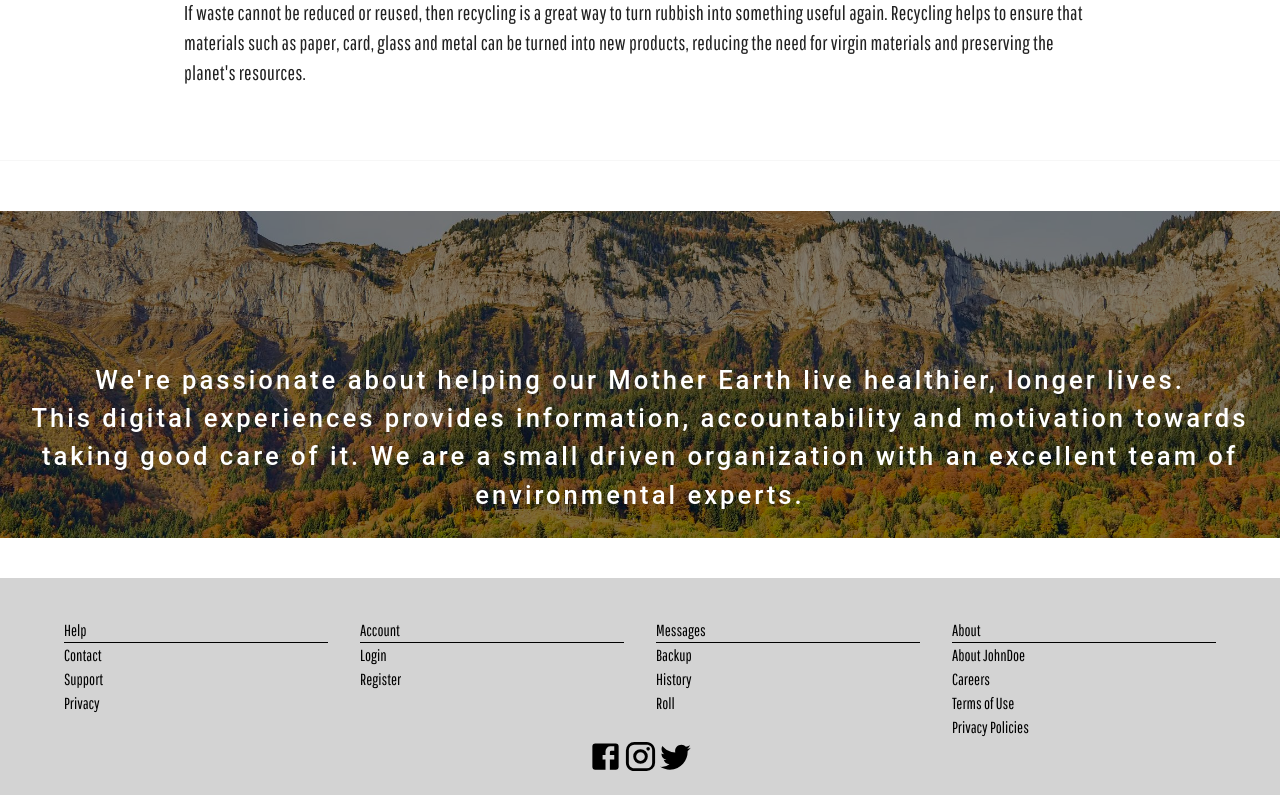
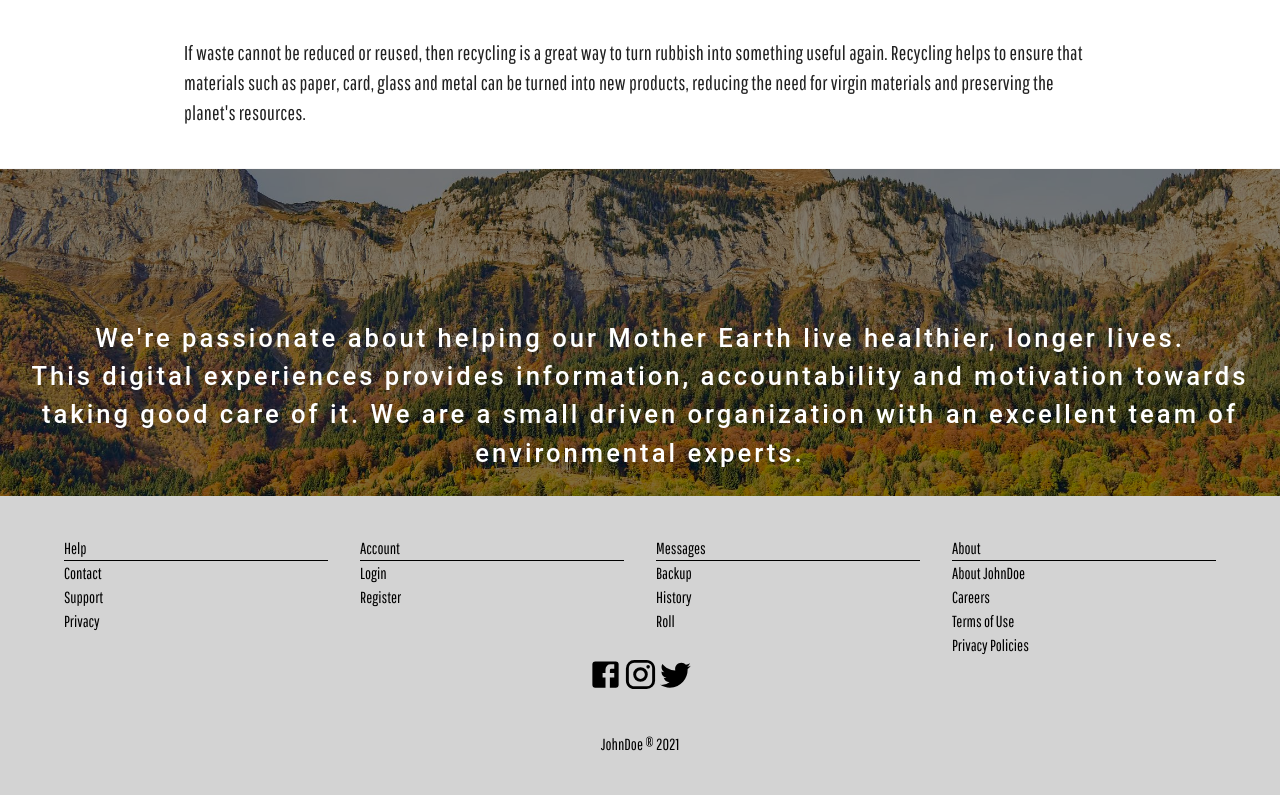
Before and after one commit to arman226/simple-project, a React (Create React App) app: page / in a window 1280 px wide. Shown: the part 1972-2767 px from the top of the page. Built offline with nearby package versions, Linux system fonts and the light colour scheme; a web font is replaced by a local one.

Commit message:
final merged with ragub's work and ready to host

```diff
--- a/package.json
+++ b/package.json
@@ -2,7 +2,7 @@
   "name": "simple-project",
   "version": "0.1.0",
   "private": true,
-  "homepage": "https://arman226.github.io/simple-project",
+  "homepage": "https://Marcelo-Lim.github.io/John-Doe",
   "dependencies": {
     "@material-ui/core": "^4.12.2",
     "@material-ui/icons": "^4.11.2",
--- a/src/components/ProfileComponents/Profile.js
+++ b/src/components/ProfileComponents/Profile.js
@@ -57,10 +57,11 @@ const Profile=({teamProfile})=>{
                     <Container maxWidth="md" >
                         <div className={classes.bots}>
                             <div className="imageContainers">
-                            <img src={current.image}/>
+                            <img src={current.image} alt="current-img"/>
                             </div>
                         <h1>{current.name}</h1>
                         <h2>{current.position}</h2>
+                        <h5>{current.email}</h5>
                         <h6>{current.school}</h6>
                         </div>
                     </Container>
--- a/src/components/ProfileComponents/ProfileData.js
+++ b/src/components/ProfileComponents/ProfileData.js
@@ -10,20 +10,23 @@ const ProfileData= [
         position: 'Project Manager',
         image: Irish,
         school: 'STI College Cubao',
+        email: 'irishfran777@gmail.com',
     },
     {
         id:1,
         name: 'Lim, Marcelo Jr.',
         position: 'Developer',
         image: Marcelo,
-        school: 'STI College Cubao'
+        school: 'STI College Cubao',
+        email: 'jmlimjr@gmail.com',
     },
     {
         id:2,
         name: 'Sta. Ana, Wesley',
         position: 'Developer',
         image: Wes,
-        school: 'STI College Cubao'
+        school: 'STI College Cubao',
+        email: 'artounaguel@gmail.com',
     },
 
     {
@@ -31,7 +34,8 @@ const ProfileData= [
         name: 'Ragub, Angelica F.',
         position: 'Developer',
         image: Angelica,
-        school: 'STI College Cubao'
+        school: 'STI College Cubao',
+        email: 'angelicaragub013@gmail.com',
     },
 ]
 export default ProfileData;
--- a/src/pages/Home.css
+++ b/src/pages/Home.css
@@ -18,8 +18,8 @@ background-image:linear-gradient(rgba(0, 0, 0, 0.5),rgba(0, 0, 0, 0.5)),url('../
 display: flex;
 background-size: cover;
 height: auto;
-margin-bottom: 40px;
-margin-top: 50px;
+margin-bottom: 0px;
+margin-top: 0px;
 }
 
 
--- a/src/pages/Home.js
+++ b/src/pages/Home.js
@@ -188,7 +188,8 @@ const useStyles = makeStyles((theme) => ({
  bodyend:{
   fontSize:20,
   fontFamily: "Pathway Gothic One",
-  marginBottom:theme.spacing(9)
+  marginTop:theme.spacing(5),
+  marginBottom:theme.spacing(5)
  }
 }));
 
```
